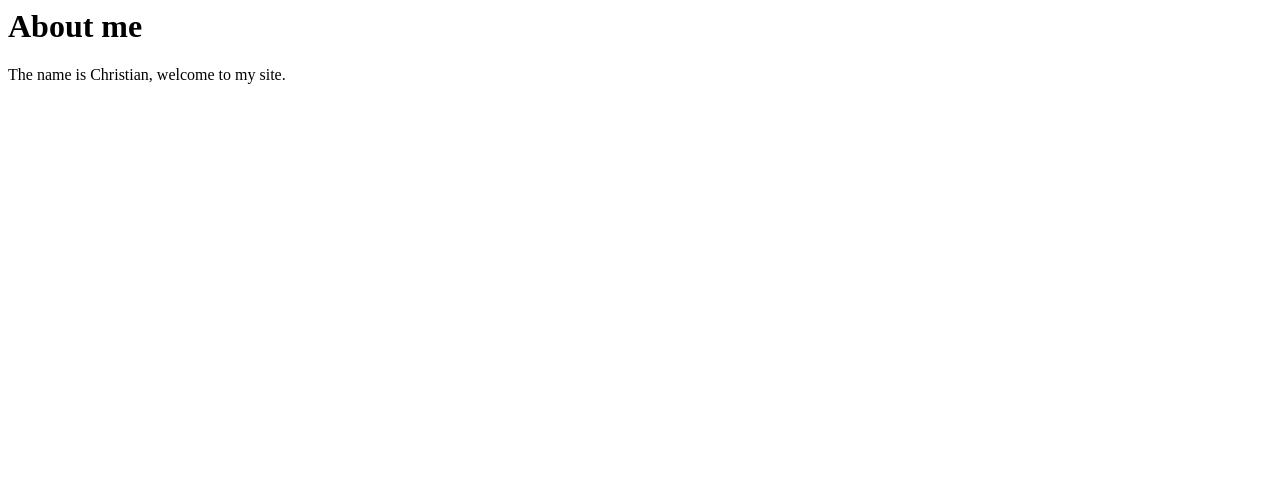
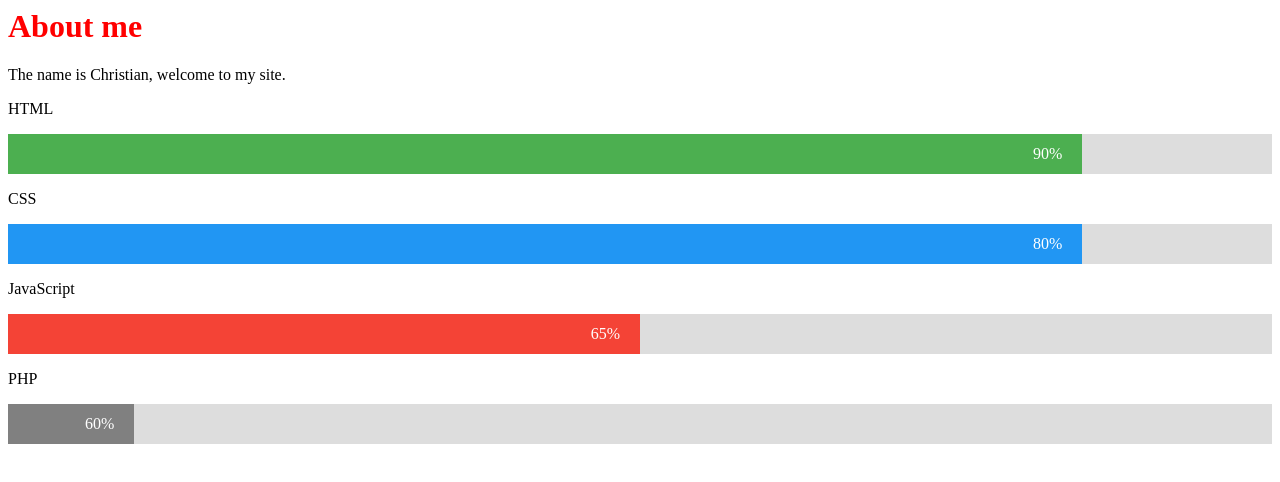
Before and after one commit to ImTotallyNotMessi/christianpi, a website: page about.html in a window 1280 px wide. Drawn offline with Linux system fonts and the light colour scheme; files that its build step writes are made by us from their sources.

Commit message:
Skills bars, more styling.
Skills bars with percentages.

```diff
--- a/about.html
+++ b/about.html
@@ -8,5 +8,25 @@
   <h1>About me</h1>
   <p>The name is Christian, welcome to my site.</p>
   </p>
+  <div>
+  <p>HTML</p>
+  <div class="container">
+    <div class="skills html">90%</div>
+  </div>
+
+  <p>CSS</p>
+  <div class="container">
+    <div class="skills css">80%</div>
+  </div>
+
+  <p>JavaScript</p>
+  <div class="container">
+    <div class="skills js">65%</div>
+  </div>
+
+  <p>PHP</p>
+  <div class="container">
+    <div class="skills php">60%</div>
+  </div>
  </body>
 </html>
--- a/public/stylesheets/about.css
+++ b/public/stylesheets/about.css
@@ -1,5 +1,26 @@
+h1 {
+    color: red;
+}
 
-/*Social Icons*/
+* {box-sizing:border-box}
+
+.container {
+    width: 100%;
+    background-color: #ddd;
+}
+
+.skills {
+    text-align: right;
+    padding-right: 20px;
+    line-height: 40px;
+    color: white;
+}
+
+.html {width: 85%; background-color: #4CAF50;}
+.css {width: 85%; background-color: #2196F3;}
+.js {width: 50%; background-color: #f44336;}
+.php {width: 10%; background-color: #808080;}
+
 .fa {
     padding: 20px;
     font-size: 30px;
--- a/public/stylesheets/styles.css
+++ b/public/stylesheets/styles.css
@@ -1,6 +1,6 @@
 h1 {
- color: Black;
- font-weight: Bold;
+    color: Black;
+    font-weight: Bold;
  }
  ul {
     list-style-type: none;
@@ -11,13 +11,13 @@ h1 {
 }
 
 li a {
+    border-right: 1px solid #bbb;
     display: block;
     color: #000;
     padding: 8px 16px;
     text-decoration: none;
 }
 
-/* Change the link color on hover */
 li a:hover {
     background-color: #555;
     color: white;
```
Also changed, not shown: index.html (+2 -1 lines), 2 other files.
